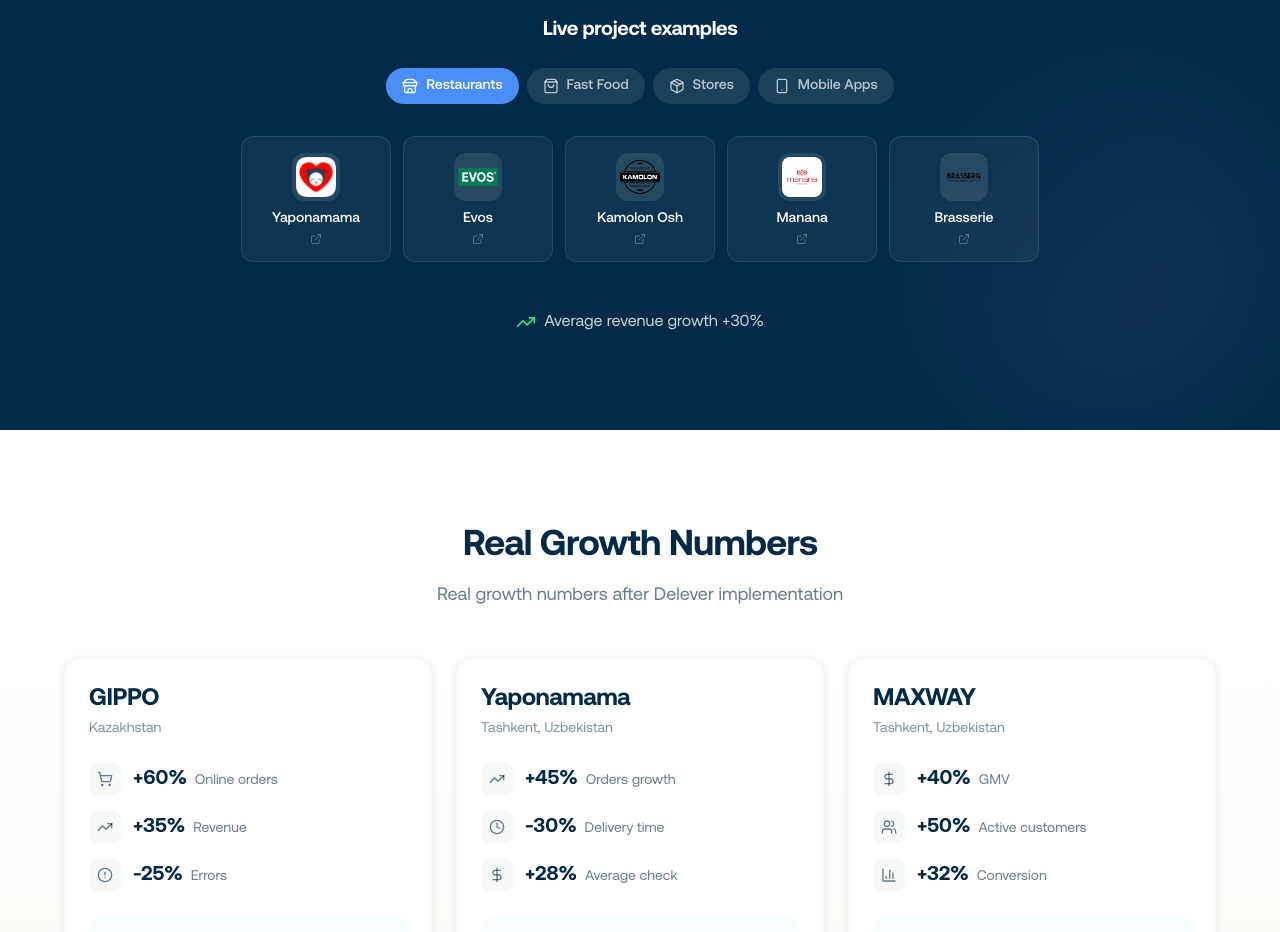
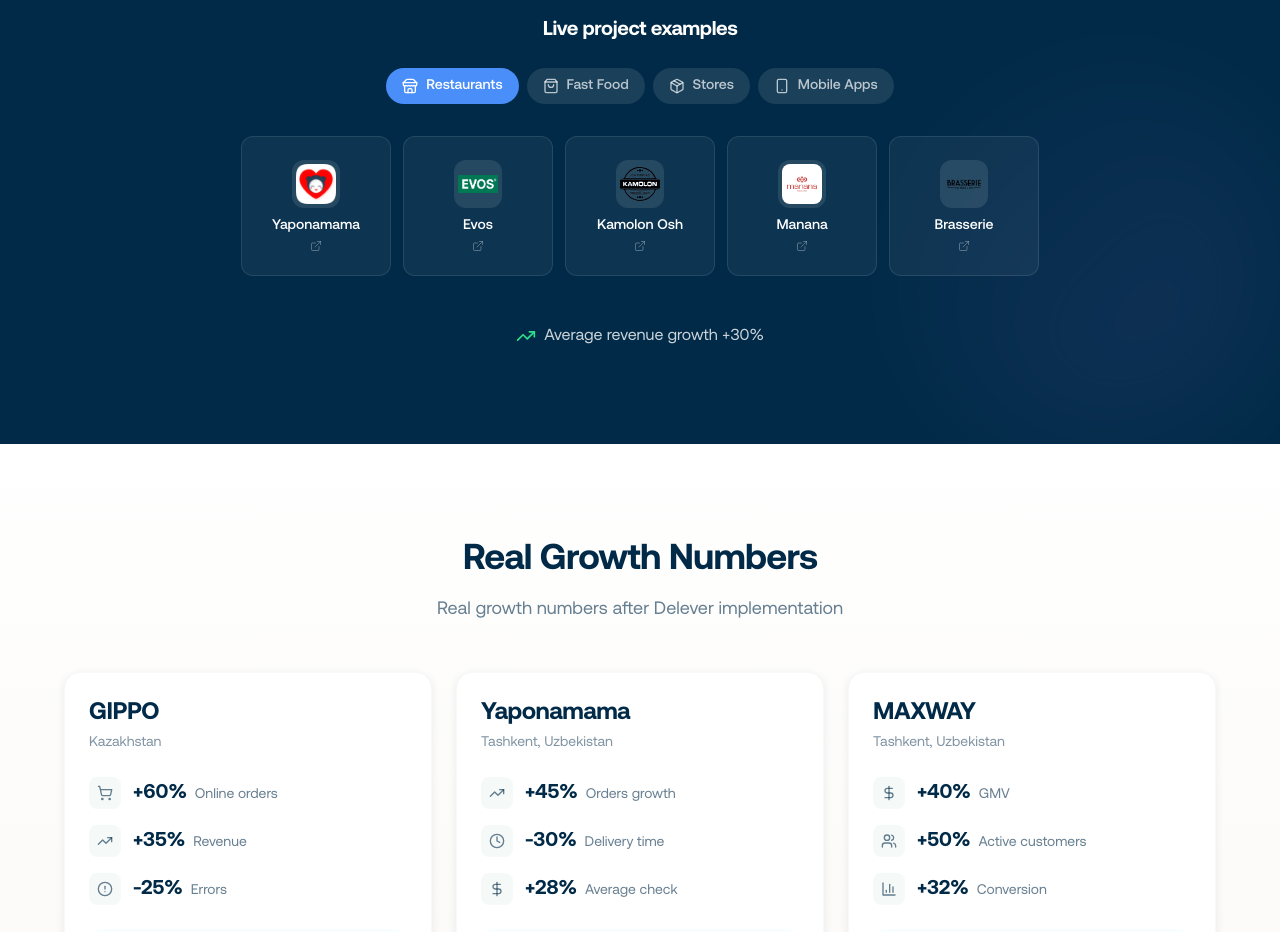
Before and after one commit to faxryuk-commits/delever-io, a React (Vite) app: page / in a window 1280 px wide. Shown: the part 4340-5272 px from the top of the page. Built offline with nearby package versions, Linux system fonts and the light colour scheme.

Commit message:
fix: иконки по центру карточек

```diff
--- a/src/components/home/ProofStats.tsx
+++ b/src/components/home/ProofStats.tsx
@@ -219,7 +219,7 @@
                 href={client.url}
                 target="_blank"
                 rel="noopener noreferrer"
-                className="group flex flex-col items-center p-4 rounded-xl bg-white/5 hover:bg-white/10 border border-white/10 hover:border-brand-blue/50 transition-all w-[140px] sm:w-[150px]"
+                className="group flex flex-col items-center justify-center p-4 rounded-xl bg-white/5 hover:bg-white/10 border border-white/10 hover:border-brand-blue/50 transition-all w-[140px] sm:w-[150px] min-h-[140px]"
               >
                 <div className="w-12 h-12 rounded-xl bg-white/10 flex items-center justify-center mb-2 group-hover:bg-brand-blue/20 transition-colors overflow-hidden">
                   {'logo' in client && client.logo ? (
```
